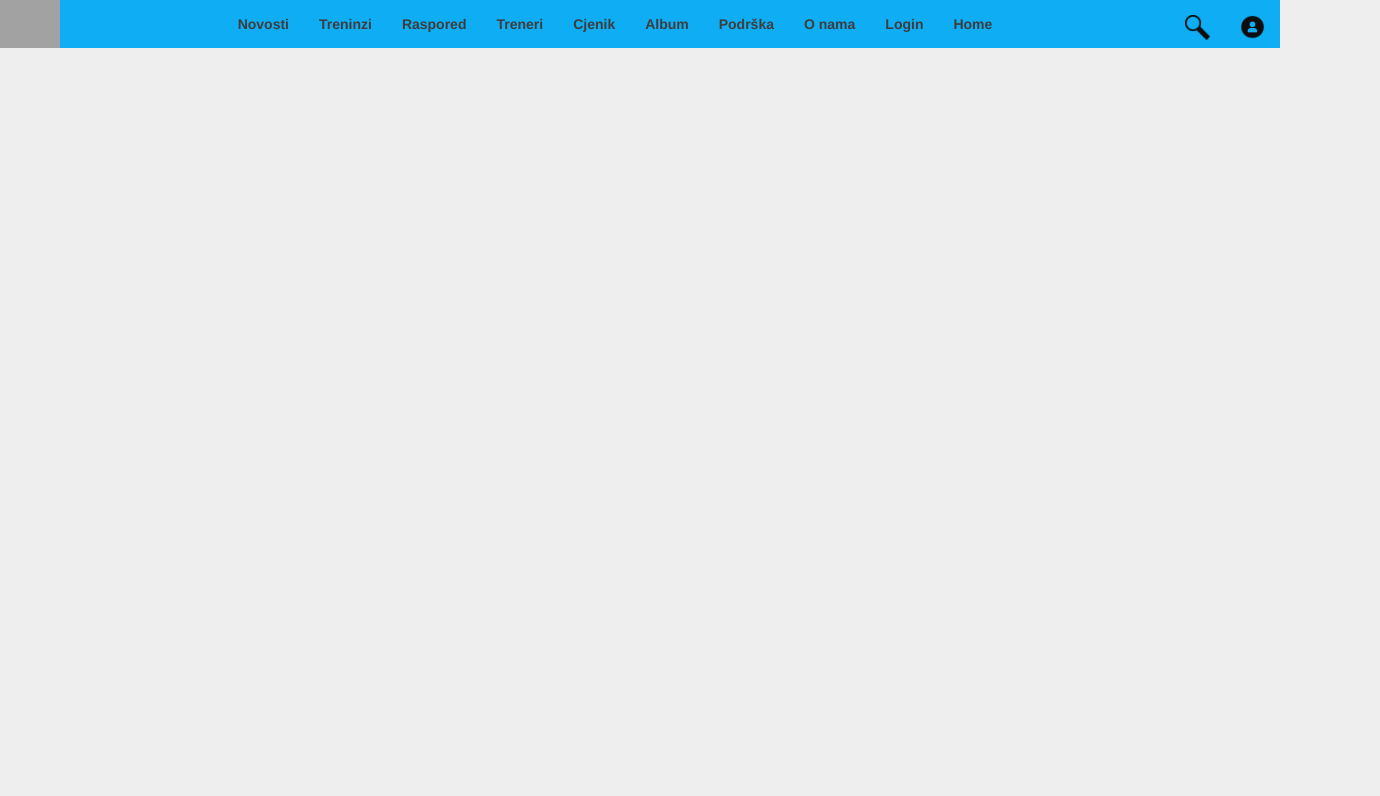
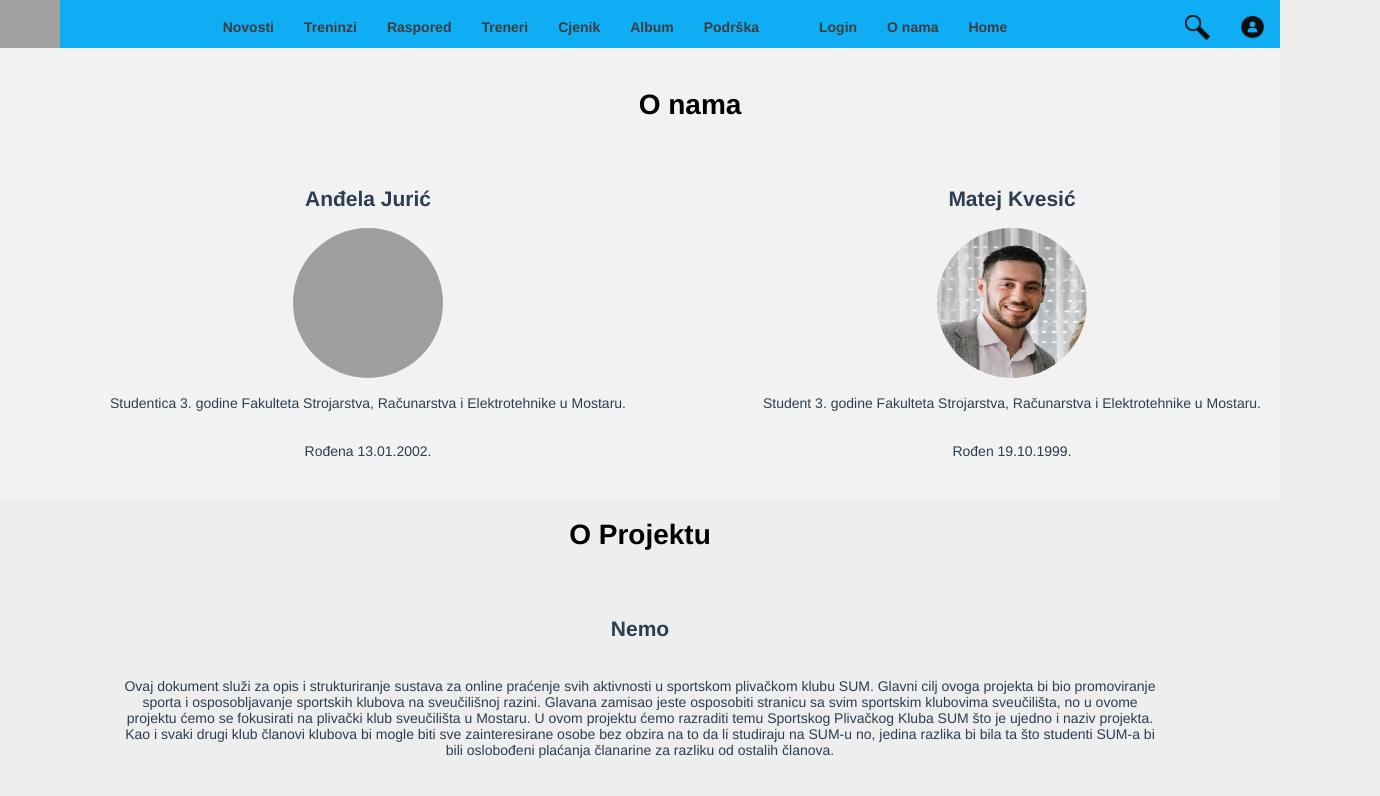
Before and after one commit to juric70/RazvojWebAplikacija, a Vue app in the folder frontend/: page /aboutUs in a window 1280 px wide. Shown: the top 796 px of the page, 1380 px wide, since content can reach past the window. Built offline with nearby package versions, Linux system fonts and the light colour scheme; grey boxes are pictures that could not be loaded.

Commit message:
Changed Path About Us

```diff
--- a/frontend/src/components/AboutUs.vue
+++ /dev/null
@@ -1,77 +0,0 @@
-<template>
-
-<div id="AboutUsInfo">
-    <h1>
-      O nama
-   </h1>
-   <div id="aboutUsCardsDiv">
-
-    <div class="AboutUsCard" id="aboutUsCardAndela">
-    <h2>Anđela Jurić</h2>
-        <img src="../assets/AndjelaJuric.png" alt="" class="AboutUsImg">
-        <p>
-            Studentica 3. godine Fakulteta Strojarstva, Računarstva i Elektrotehnike u Mostaru.
-<br><br><br>
-                Rođena 13.01.2002.
-        </p>
-   </div>
-   <div class="AboutUsCard" id="aboutUsCardMatej">
-    <h2>Matej Kvesić</h2>
-    <img src="../assets/MatejKvesic.jpg" alt="" class="AboutUsImg">
-<p>
-    Student 3. godine Fakulteta Strojarstva, Računarstva i Elektrotehnike u Mostaru.
-    <br><br><br>
-            Rođen 19.10.1999.
-</p>
-   </div>
-
-   </div>
-
-</div>
-
-
-
-</template>
-
-<script>
-export default{
-    name: 'AboutUs',
-    data(){
-        return{
-            isOpened: false,
-
-        }
-    }
-}
-</script>
-
-
-<style>
-
-#AboutUsInfo{
-    height: 420px;
-}
-.AboutUsCard{
-    width: 45%;
-    height: 80%;
-    display: inline-block;
-    justify-content: center;
-    margin: auto;
-    margin: 30px;
-}
-
-#aboutUsCardsDiv{
-    height: 100%;
-    width: 100%;
-    display: flex;
-    justify-content: space-between;
-    text-align: center;
-}
-
-.AboutUsImg{
-    height: 150px;
-    width: 150px;
-    border-radius: 75PX;
-}
-
-</style>
--- a/frontend/src/components/Header.vue
+++ b/frontend/src/components/Header.vue
@@ -12,6 +12,7 @@
     <a href="#" class="headerItem">{{headerMenuNames[6]}}</a>
     <a href="#" class="headerItem">{{headerMenuNames[7]}}</a>
     <router-link to="/login">Login</router-link>
+    <router-link to="/aboutUs">O nama</router-link>
     <router-link to="/">Home</router-link>
 
     <component :is="currentView" />
@@ -41,7 +42,7 @@ export default{
     data(){
         return{
             isOpened: false,
-            headerMenuNames: ["Novosti", "Treninzi", "Raspored", "Treneri", "Cjenik", "Album", "Podrška", "O nama"]
+            headerMenuNames: ["Novosti", "Treninzi", "Raspored", "Treneri", "Cjenik", "Album", "Podrška"]
         }
     },
 
--- a/frontend/src/components/Home.vue
+++ b/frontend/src/components/Home.vue
@@ -2,23 +2,17 @@
  <template>
     <MiddleContent/>
     <News/>
-    <AboutUs/>
-    <AboutProject/>
 
   </template>
 
   <script>
   import MiddleContent from './MiddleContent.vue'
   import News from './News.vue'
-  import AboutUs from './AboutUs.vue'
-  import AboutProject from './AboutProject.vue'
   export default {
     name: 'Home',
     components: {
       MiddleContent,
       News,
-      AboutUs,
-      AboutProject,
 
     }
   }
--- a/frontend/src/router/index.js
+++ b/frontend/src/router/index.js
@@ -2,6 +2,7 @@ import { createRouter, createWebHistory } from 'vue-router'
 import Home from '../components/Home.vue'
 import Login from '../views/Login.vue'
 import Register from '../views/Register.vue'
+import AboutUs from '../views/AboutUs.vue'
 
 
 const routes = [
@@ -19,6 +20,11 @@ const routes = [
     path: '/register',
     name: 'Register',
     component: Register,
+  },
+  {
+    path: '/aboutUs',
+    name: 'AboutUs',
+    component: AboutUs,
   }
 ]
 
--- /dev/null
+++ b/frontend/src/views/AboutUs.vue
@@ -0,0 +1,102 @@
+<template>
+ <div id="AboutUsBackDiv">
+    <div id="AboutUsInfo">
+        <h1>
+          O nama
+       </h1>
+       <div id="aboutUsCardsDiv">
+
+        <div class="AboutUsCard" id="aboutUsCardAndela">
+        <h2>Anđela Jurić</h2>
+            <img src="../assets/AndjelaJuric.png" alt="" class="AboutUsImg">
+            <p>
+                Studentica 3. godine Fakulteta Strojarstva, Računarstva i Elektrotehnike u Mostaru.
+    <br><br><br>
+                    Rođena 13.01.2002.
+            </p>
+       </div>
+       <div class="AboutUsCard" id="aboutUsCardMatej">
+        <h2>Matej Kvesić</h2>
+        <img src="../assets/MatejKvesic.jpg" alt="" class="AboutUsImg">
+    <p>
+        Student 3. godine Fakulteta Strojarstva, Računarstva i Elektrotehnike u Mostaru.
+        <br><br><br>
+                Rođen 19.10.1999.
+    </p>
+       </div>
+
+       </div>
+
+    </div>
+ </div>
+
+
+    <AboutProject/>
+
+    </template>
+
+    <script>
+        import AboutProject from '../components/AboutProject.vue'
+
+    export default{
+        name: 'AboutUs',
+        data(){
+            return{
+                isOpened: false,
+
+            }
+        },
+        components:{
+            AboutProject
+        }
+    }
+    </script>
+
+
+    <style>
+
+    body{
+        padding: 0;
+        margin: 0;
+    }
+
+    #AboutUsBackDiv{
+        width: 100%;
+        height: 500px;
+        background-color: #f2f2f2;
+    }
+
+    #AboutUsInfo{
+        height: 70%;
+        padding: 50px;
+        position: relative;
+        padding: 20%s;
+        width: 100%;
+        top: 40%;
+        transform: translateY(-40%);
+    }
+
+    .AboutUsCard{
+        width: 45%;
+        height: 80%;
+        display: inline-block;
+        justify-content: center;
+        margin: auto;
+        margin: 30px;
+    }
+
+    #aboutUsCardsDiv{
+        height: 100%;
+        width: 100%;
+        display: flex;
+        justify-content: space-between;
+        text-align: center;
+    }
+
+    .AboutUsImg{
+        height: 150px;
+        width: 150px;
+        border-radius: 75PX;
+    }
+
+    </style>
```
